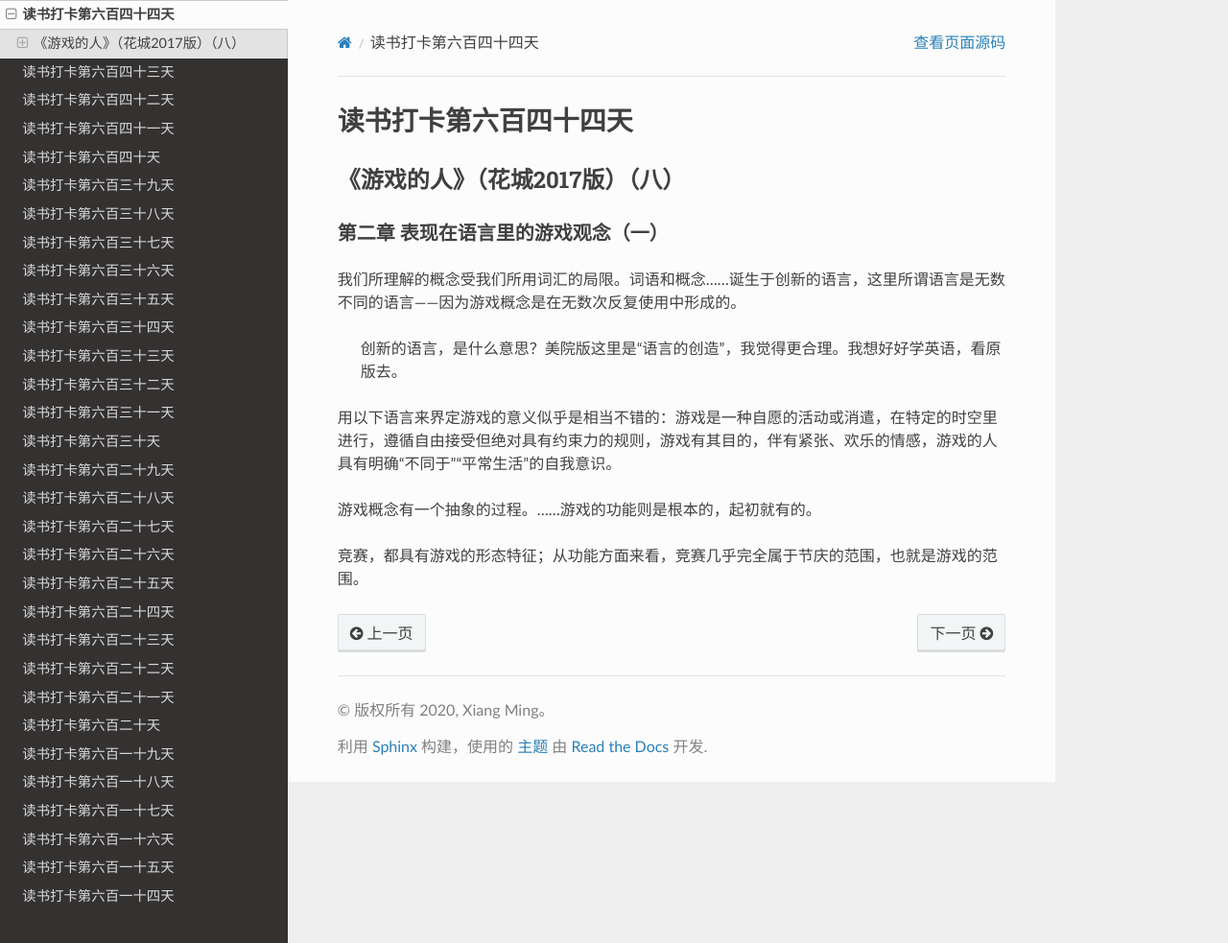
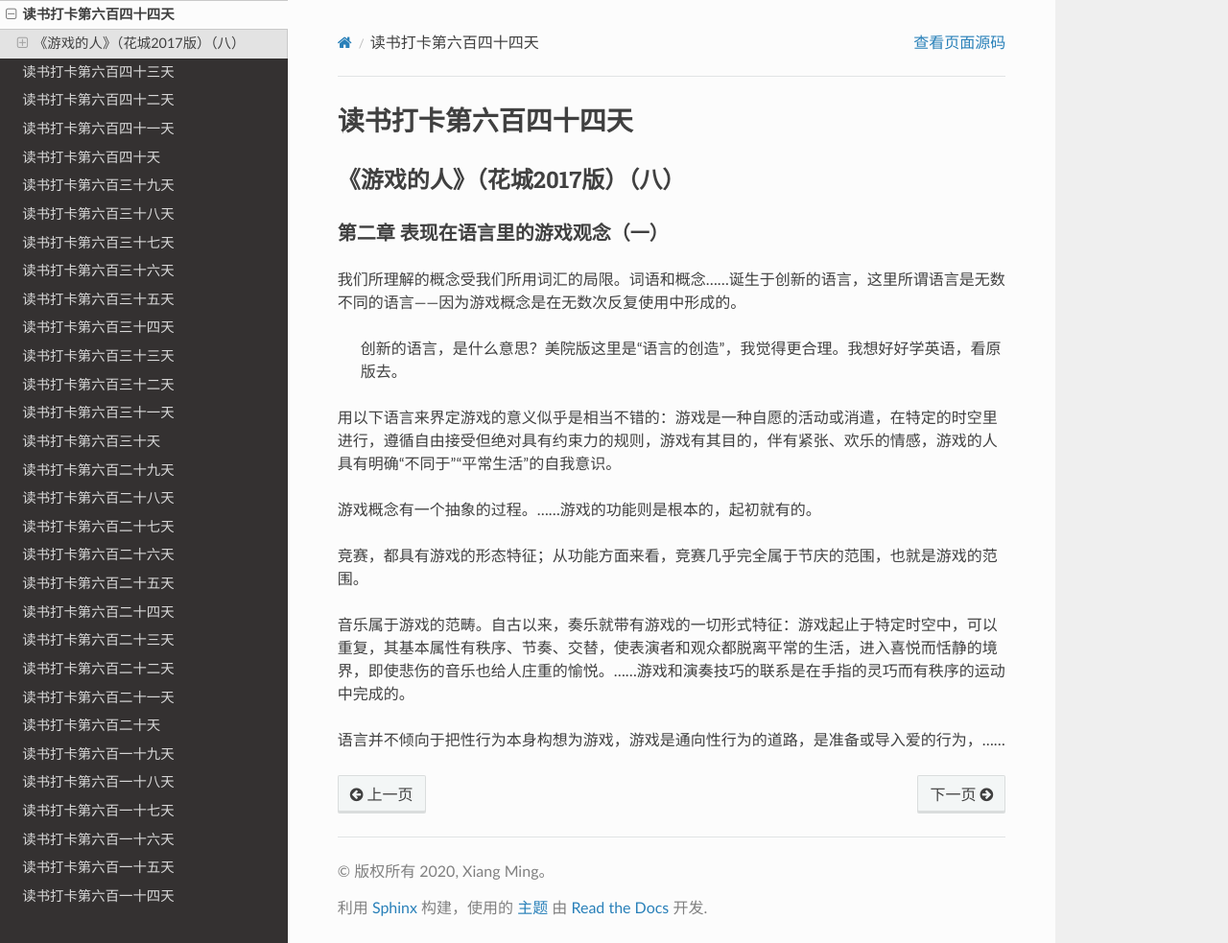
Before and after one commit to xiangming1975/reading, a Sphinx documentation site: the page built from source/2022-08-23.md, in a window 1280 px wide and 983 px high. Shown: the whole window at 96% size. Built offline with Sphinx 7.4.7 and the Read the Docs theme 2.0.0, drawn with Linux system fonts in a browser that asks for light colours.

Commit message:
自动提交时间: 2022-08-29T22:00:14,626415815+08:00

```diff
--- a/source/2022-08-23.md
+++ b/source/2022-08-23.md
@@ -10,3 +10,7 @@
 游戏概念有一个抽象的过程。……游戏的功能则是根本的，起初就有的。
 
 竞赛，都具有游戏的形态特征；从功能方面来看，竞赛几乎完全属于节庆的范围，也就是游戏的范围。
+
+音乐属于游戏的范畴。自古以来，奏乐就带有游戏的一切形式特征：游戏起止于特定时空中，可以重复，其基本属性有秩序、节奏、交替，使表演者和观众都脱离平常的生活，进入喜悦而恬静的境界，即使悲伤的音乐也给人庄重的愉悦。……游戏和演奏技巧的联系是在手指的灵巧而有秩序的运动中完成的。
+
+语言并不倾向于把性行为本身构想为游戏，游戏是通向性行为的道路，是准备或导入爱的行为，……
```
